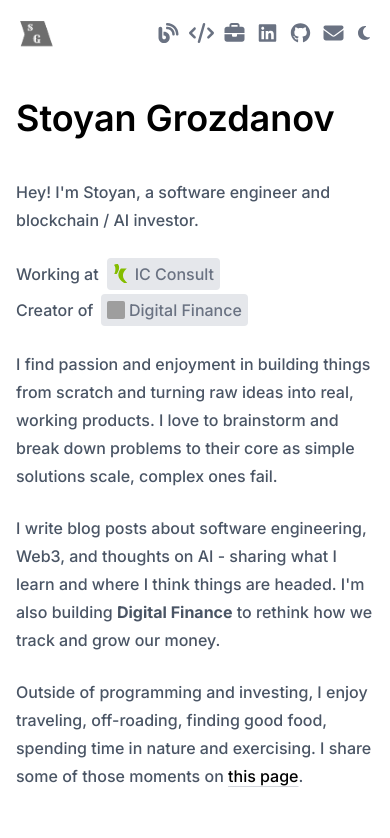
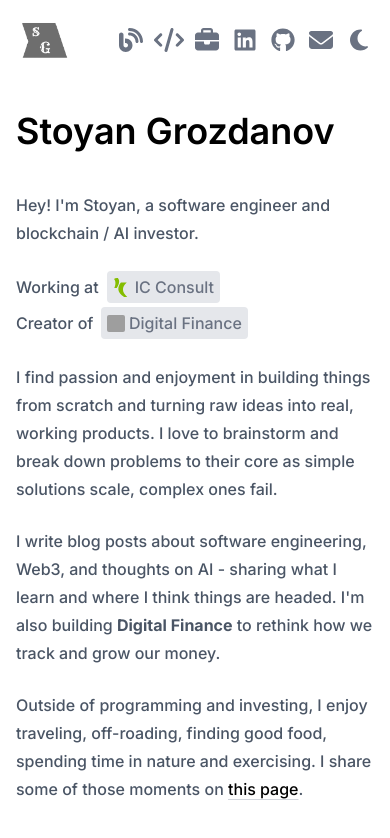
Before and after one commit to StGrozdanov/personal-website, a Next.js app: page / in a window 390 px wide. Shown: the top 838 px of the page. Built offline with nearby package versions, Linux system fonts and the light colour scheme; grey boxes are pictures that could not be loaded.

Commit message:
bigger icons on mobile

```diff
--- a/src/app/_components/Navigation/Navigation.tsx
+++ b/src/app/_components/Navigation/Navigation.tsx
@@ -47,24 +47,24 @@ export default function Navigation() {
           alt='logo'
           width={60}
           height={60}
-          className='w-10 md:w-15 filter grayscale brightness-65 cursor-pointer hover:scale-120 hover:brightness-50 transition-transform hover:rotate-y-50 hover:rotate-x-20 duration-600 dark:brightness-110 dark:hover:brightness-150'
+          className='w-14 md:w-15 filter grayscale brightness-65 cursor-pointer hover:scale-120 hover:brightness-50 transition-transform hover:rotate-y-50 hover:rotate-x-20 duration-600 dark:brightness-110 dark:hover:brightness-150'
         />
       </Link>
 
       <ul className='gap-2 flex items-center md:gap-4 md:hidden'>
         <li className='cursor-pointer hover:text-gray-700 transition-colors duration-300 dark:hover:text-white'>
           <Link href='/blog'>
-            <FontAwesomeIcon icon={faBlog} fixedWidth size='lg' />
+            <FontAwesomeIcon icon={faBlog} fixedWidth size='xl' />
           </Link>
         </li>
         <li className='cursor-pointer hover:text-gray-700 transition-colors duration-300 dark:hover:text-white'>
           <Link href='/projects'>
-            <FontAwesomeIcon icon={faCode} fixedWidth size='lg' />
+            <FontAwesomeIcon icon={faCode} fixedWidth size='xl' />
           </Link>
         </li>
         <li className='cursor-pointer hover:text-gray-700 transition-colors duration-300 dark:hover:text-white'>
           <Link href='/work'>
-            <FontAwesomeIcon icon={faBriefcase} fixedWidth size='lg' />
+            <FontAwesomeIcon icon={faBriefcase} fixedWidth size='xl' />
           </Link>
         </li>
         <li className='cursor-pointer hover:text-gray-700 transition-colors duration-300 dark:hover:text-white'>
@@ -72,17 +72,17 @@ export default function Navigation() {
             target='_blank'
             href='https://www.linkedin.com/in/stoyan-grozdanov/'
           >
-            <FontAwesomeIcon icon={faLinkedin} fixedWidth size='lg' />
+            <FontAwesomeIcon icon={faLinkedin} fixedWidth size='xl' />
           </Link>
         </li>
         <li className='cursor-pointer hover:text-gray-700 transition-colors duration-300 dark:hover:text-white'>
           <Link target='_blank' href='https://github.com/StGrozdanov'>
-            <FontAwesomeIcon icon={faGithub} fixedWidth size='lg' />
+            <FontAwesomeIcon icon={faGithub} fixedWidth size='xl' />
           </Link>
         </li>
         <li className='cursor-pointer hover:text-gray-700 transition-colors duration-300 dark:hover:text-white'>
           <Link target='_blank' href='mailto:st.grozdanov.developer@gmail.com'>
-            <FontAwesomeIcon icon={faEnvelope} fixedWidth size='lg' />
+            <FontAwesomeIcon icon={faEnvelope} fixedWidth size='xl' />
           </Link>
         </li>
         <li className='cursor-pointer hover:text-gray-700 transition-colors duration-300 dark:hover:text-white'>
@@ -90,12 +90,13 @@ export default function Navigation() {
             <FontAwesomeIcon
               icon={themeIcons[theme as keyof typeof themeIcons].icon}
               fixedWidth
+              size='xl'
               onClick={() => setTheme(theme === 'light' ? 'dark' : 'light')}
             />
           : <FontAwesomeIcon
               icon={faSun}
               fixedWidth
-              size='lg'
+              size='xl'
               className='opacity-0'
             />
           }
```
